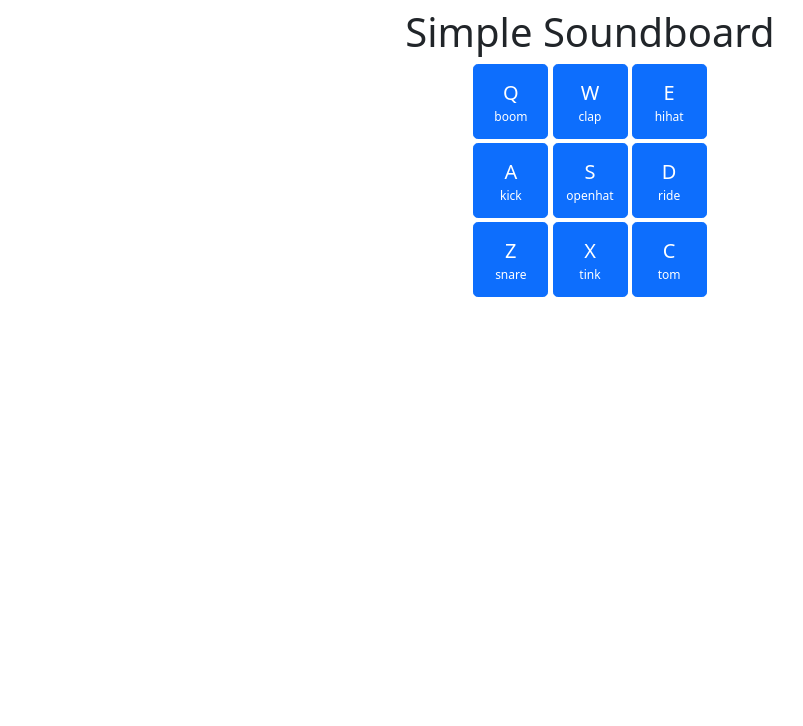
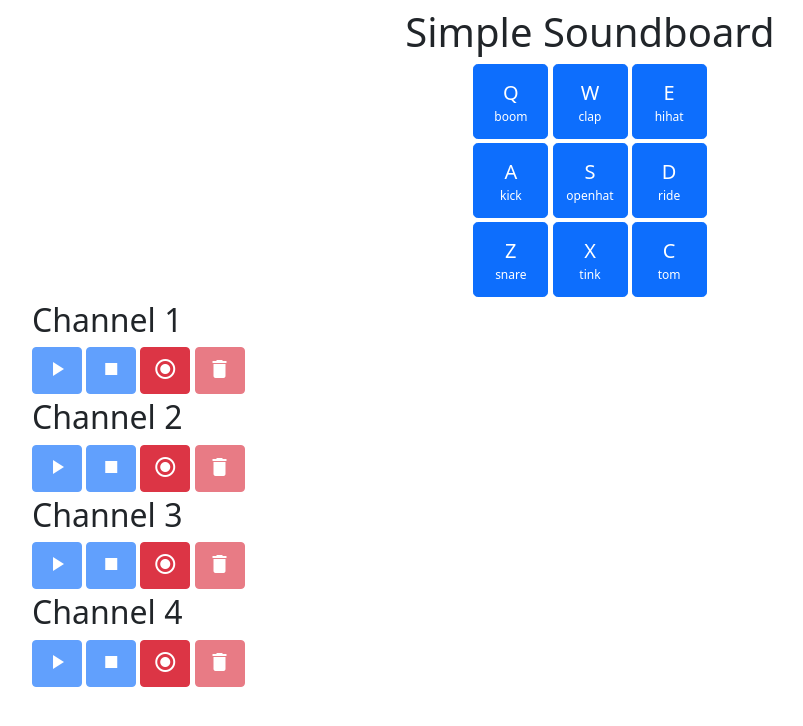
Before and after one commit to jakubtobiasz/paw2021, a plain HTML site: page lab02/build/index.html in a window 1280 px wide. Shown: the whole page, without its empty margins (50-853 px from the left). Drawn offline with nearby package versions, Linux system fonts and the light colour scheme.

Commit message:
Add a basic channel controls

```diff
--- a/lab02/build/css/main.css
+++ b/lab02/build/css/main.css
@@ -10,3 +10,8 @@
 .uimanager-button > span {
     font-size: 12px;
 }
+
+.channel-control-button {
+    height: 30px;
+    line-height: 30px;
+}
--- a/lab02/build/index.html
+++ b/lab02/build/index.html
@@ -7,6 +7,7 @@
     <meta http-equiv="X-UA-Compatible" content="ie=edge">
     <title>Lab02</title>
     <link href="https://cdn.jsdelivr.net/npm/bootstrap@5.0.0-beta2/dist/css/bootstrap.min.css" rel="stylesheet" integrity="sha384-BmbxuPwQa2lc/FVzBcNJ7UAyJxM6wuqIj61tLrc4wSX0szH/Ev+nYRRuWlolflfl" crossorigin="anonymous">
+    <link href="https://fonts.googleapis.com/icon?family=Material+Icons" rel="stylesheet">
     <link href="./css/main.css" rel="stylesheet"/>
 </head>
 <body>
@@ -36,6 +37,74 @@
                 <button type="button" class="btn btn-primary btn-lg uimanager-button" data-key="c">C <span>tom</span></button>
             </div>
         </div>
+        <div class="row mt-1">
+            <h2>Channel 1</h2>
+            <div class="col-md-12">
+                <button type="button" class="btn btn-primary disabled">
+                    <span class="material-icons channel-control-button">play_arrow</span>
+                </button>
+                <button type="button" class="btn btn-primary disabled">
+                    <span class="material-icons channel-control-button">stop</span>
+                </button>
+                <button type="button" class="btn btn-danger">
+                    <span class="material-icons channel-control-button">radio_button_checked</span>
+                </button>
+                <button type="button" class="btn btn-danger disabled">
+                    <span class="material-icons channel-control-button">delete</span>
+                </button>
+            </div>
+        </div>
+        <div class="row mt-1">
+            <h2>Channel 2</h2>
+            <div class="col-md-12">
+                <button type="button" class="btn btn-primary disabled">
+                    <span class="material-icons channel-control-button">play_arrow</span>
+                </button>
+                <button type="button" class="btn btn-primary disabled">
+                    <span class="material-icons channel-control-button">stop</span>
+                </button>
+                <button type="button" class="btn btn-danger">
+                    <span class="material-icons channel-control-button">radio_button_checked</span>
+                </button>
+                <button type="button" class="btn btn-danger disabled">
+                    <span class="material-icons channel-control-button">delete</span>
+                </button>
+            </div>
+        </div>
+        <div class="row mt-1">
+            <h2>Channel 3</h2>
+            <div class="col-md-12">
+                <button type="button" class="btn btn-primary disabled">
+                    <span class="material-icons channel-control-button">play_arrow</span>
+                </button>
+                <button type="button" class="btn btn-primary disabled">
+                    <span class="material-icons channel-control-button">stop</span>
+                </button>
+                <button type="button" class="btn btn-danger">
+                    <span class="material-icons channel-control-button">radio_button_checked</span>
+                </button>
+                <button type="button" class="btn btn-danger disabled">
+                    <span class="material-icons channel-control-button">delete</span>
+                </button>
+            </div>
+        </div>
+        <div class="row mt-1">
+            <h2>Channel 4</h2>
+            <div class="col-md-12">
+                <button type="button" class="btn btn-primary disabled">
+                    <span class="material-icons channel-control-button">play_arrow</span>
+                </button>
+                <button type="button" class="btn btn-primary disabled">
+                    <span class="material-icons channel-control-button">stop</span>
+                </button>
+                <button type="button" class="btn btn-danger">
+                    <span class="material-icons channel-control-button">radio_button_checked</span>
+                </button>
+                <button type="button" class="btn btn-danger disabled">
+                    <span class="material-icons channel-control-button">delete</span>
+                </button>
+            </div>
+        </div>
     </div>
 </div>
 
```
